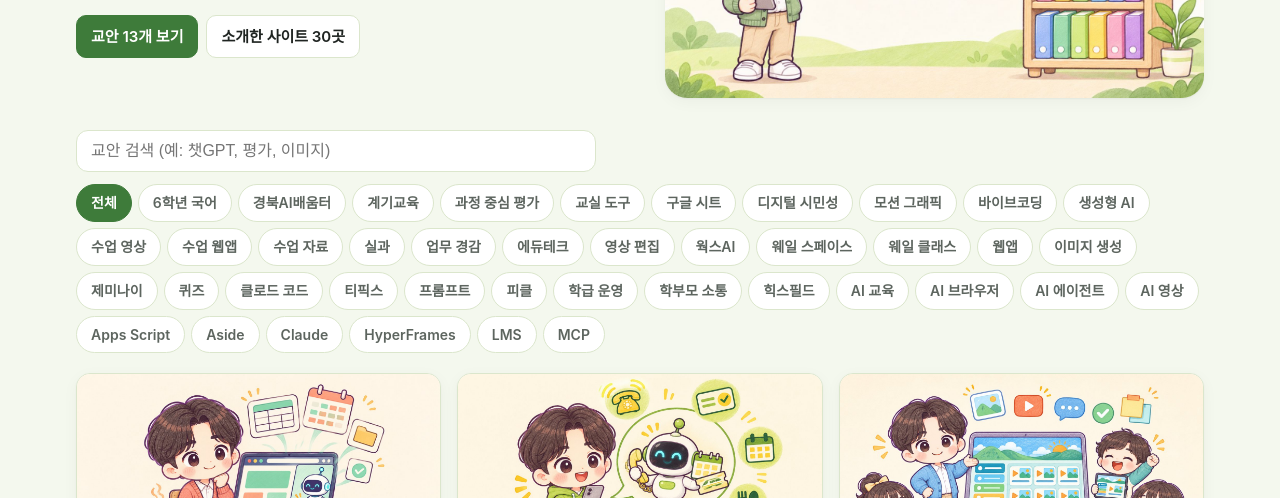
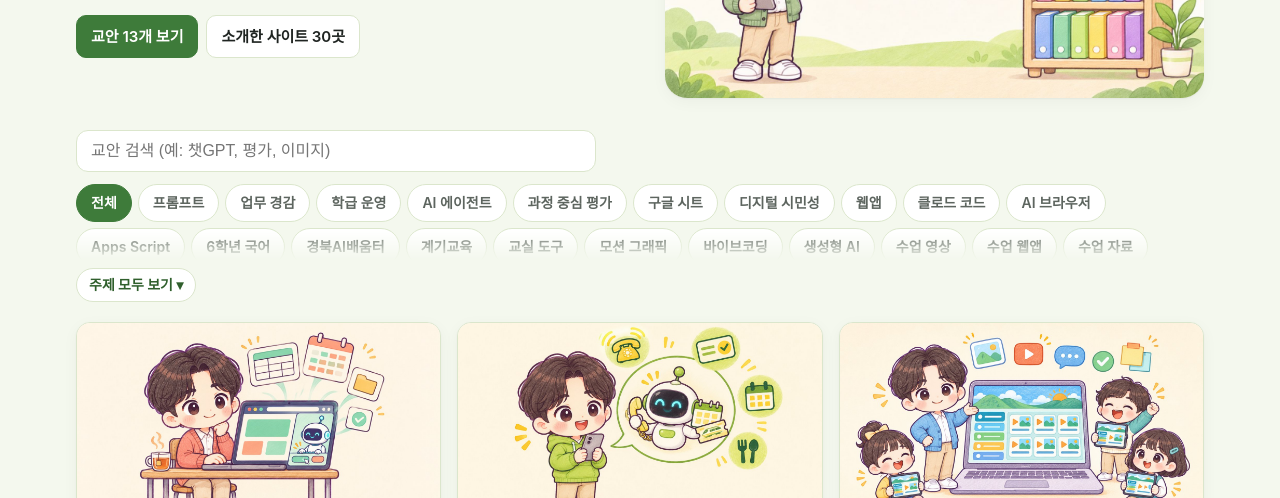
Before and after one commit to arongstar/-, an Astro site: page / in a window 1280 px wide. Shown: the part 302-800 px from the top of the page. Built offline with nearby package versions, Linux system fonts and the light colour scheme; Astro itself is replaced by a stand-in of ours; some packages are replaced by stand-ins of ours; a web font is replaced by a local one.

Commit message:
첫 화면 교안 목록을 쪽으로 나누기 (한 쪽에 9개)
- 1·2… 쪽 단추와 이전·다음, '13개 중 1–9' 표시 (클레이 단추)
- 검색·주제를 바꾸면 1쪽으로, 주소에 쪽·주제가 남아 교안을 보고 돌아와도 같은 쪽
- 주제 단추는 교안이 많은 순서로 두 줄만 먼저 보이고 '주제 모두 보기'로 펼치기

Co-Authored-By: Claude Opus 5.5 <noreply@anthropic.com>
Claude-Session: https://claude.ai/code/session_01AJYB53d8fy2PFeaojYrLjj

```diff
--- a/src/pages/index.astro
+++ b/src/pages/index.astro
@@ -7,7 +7,11 @@ import { url, formatDate } from '../lib/url';
 const lessons = (await getCollection('lessons', ({ data }) => !data.draft)).sort(
   (a, b) => b.data.date.getTime() - a.data.date.getTime(),
 );
-const tags = [...new Set(lessons.flatMap((l) => l.data.tags))].sort((a, b) => a.localeCompare(b, 'ko'));
+// 주제는 교안이 많은 순서(같으면 가나다순) — 앞쪽 두 줄만 먼저 보여요
+const tagCount = new Map<string, number>();
+lessons.flatMap((l) => l.data.tags).forEach((t) => tagCount.set(t, (tagCount.get(t) ?? 0) + 1));
+const tags = [...tagCount.keys()].sort((a, b) => tagCount.get(b)! - tagCount.get(a)! || a.localeCompare(b, 'ko'));
+const PER_PAGE = 9;
 const siteCount = (await getCollection('sites')).length;
 ---
 <Base>
@@ -27,10 +31,11 @@ const siteCount = (await getCollection('sites')).length;
   <section id="lessons">
     <div class="filter-bar">
       <input type="search" id="lesson-search" placeholder="교안 검색 (예: 챗GPT, 평가, 이미지)" aria-label="교안 검색" />
-      <div class="chips" role="group" aria-label="주제로 거르기">
+      <div class="chips tag-chips" id="tag-chips" role="group" aria-label="주제로 거르기">
         <button type="button" class="chip-btn active" data-tag="">전체</button>
         {tags.map((t) => <button type="button" class="chip-btn" data-tag={t}>{t}</button>)}
       </div>
+      <button type="button" class="chips-more" id="chips-more" hidden aria-expanded="false">주제 모두 보기 ▾</button>
     </div>
 
     <div class="lesson-grid">
@@ -55,31 +60,105 @@ const siteCount = (await getCollection('sites')).length;
       ))}
     </div>
     <p class="empty" id="lesson-empty" hidden>찾는 교안이 없어요. 다른 낱말로 검색해 보세요.</p>
+    <nav class="pager" id="pager" aria-label="교안 목록 쪽" data-per-page={PER_PAGE} hidden></nav>
   </section>
 
   <script>
     const search = document.getElementById('lesson-search') as HTMLInputElement;
     const cards = [...document.querySelectorAll<HTMLElement>('.lesson-card')];
     const empty = document.getElementById('lesson-empty')!;
-    let tag = '';
+    const pager = document.getElementById('pager')!;
+    const chipsBox = document.getElementById('tag-chips')!;
+    const moreBtn = document.getElementById('chips-more') as HTMLButtonElement;
+    const PER = Number(pager.dataset.perPage) || 9;
+    const params = new URLSearchParams(location.search);
+    let tag = params.get('tag') || '';
+    let page = Math.max(1, Number(params.get('page')) || 1);
+
+    // 주소에 쪽·주제를 남겨 두면, 교안을 보고 '뒤로' 왔을 때 같은 쪽으로 돌아와요
+    function saveUrl() {
+      const p = new URLSearchParams();
+      if (tag) p.set('tag', tag);
+      if (page > 1) p.set('page', String(page));
+      const qs = p.toString();
+      history.replaceState(null, '', location.pathname + (qs ? '?' + qs : '') + location.hash);
+    }
+
+    function btn(label: string, target: number, opts: { current?: boolean; disabled?: boolean; aria?: string } = {}) {
+      const b = document.createElement('button');
+      b.type = 'button';
+      b.className = 'pager-btn' + (opts.current ? ' current' : '');
+      b.textContent = label;
+      if (opts.aria) b.setAttribute('aria-label', opts.aria);
+      if (opts.current) b.setAttribute('aria-current', 'page');
+      if (opts.disabled) b.disabled = true;
+      else b.addEventListener('click', () => {
+        page = target;
+        apply();
+        document.getElementById('lessons')!.scrollIntoView({ behavior: 'smooth', block: 'start' });
+      });
+      return b;
+    }
+
     function apply() {
       const q = search.value.trim().toLowerCase();
-      let shown = 0;
-      cards.forEach((c) => {
-        const ok = (!tag || c.dataset.tags!.split('|').includes(tag)) && (!q || c.dataset.search!.includes(q));
-        c.hidden = !ok;
-        if (ok) shown++;
-      });
-      empty.hidden = shown > 0;
+      const matched = cards.filter(
+        (c) => (!tag || c.dataset.tags!.split('|').includes(tag)) && (!q || c.dataset.search!.includes(q)),
+      );
+      const pages = Math.max(1, Math.ceil(matched.length / PER));
+      if (page > pages) page = pages;
+      const start = (page - 1) * PER;
+      const visible = new Set(matched.slice(start, start + PER));
+      cards.forEach((c) => (c.hidden = !visible.has(c)));
+      empty.hidden = matched.length > 0;
+
+      pager.replaceChildren();
+      pager.hidden = pages <= 1;
+      if (pages > 1) {
+        pager.append(btn('‹ 이전', page - 1, { disabled: page === 1, aria: '이전 쪽' }));
+        for (let i = 1; i <= pages; i++) pager.append(btn(String(i), i, { current: i === page, aria: `${i}쪽` }));
+        pager.append(btn('다음 ›', page + 1, { disabled: page === pages, aria: '다음 쪽' }));
+        const info = document.createElement('span');
+        info.className = 'pager-info';
+        info.textContent = `${matched.length}개 중 ${start + 1}–${Math.min(start + PER, matched.length)}`;
+        pager.append(info);
+      }
+      saveUrl();
     }
-    search.addEventListener('input', apply);
-    document.querySelectorAll<HTMLButtonElement>('.chip-btn').forEach((b) =>
+
+    search.addEventListener('input', () => { page = 1; apply(); });
+    document.querySelectorAll<HTMLButtonElement>('.chip-btn').forEach((b) => {
+      if ((b.dataset.tag || '') === tag) {
+        document.querySelectorAll('.chip-btn').forEach((x) => x.classList.remove('active'));
+        b.classList.add('active');
+      }
       b.addEventListener('click', () => {
         document.querySelectorAll('.chip-btn').forEach((x) => x.classList.remove('active'));
         b.classList.add('active');
         tag = b.dataset.tag || '';
+        page = 1;
         apply();
-      }),
-    );
+      });
+    });
+
+    // 주제가 두 줄을 넘으면 접어 두고 '주제 모두 보기' 단추를 보여요
+    function fold() {
+      chipsBox.classList.remove('folded');
+      const tooTall = chipsBox.scrollHeight > 96;
+      moreBtn.hidden = !tooTall;
+      if (tooTall && moreBtn.getAttribute('aria-expanded') !== 'true') chipsBox.classList.add('folded');
+    }
+    moreBtn.addEventListener('click', () => {
+      const open = moreBtn.getAttribute('aria-expanded') !== 'true';
+      moreBtn.setAttribute('aria-expanded', String(open));
+      moreBtn.textContent = open ? '주제 접기 ▴' : '주제 모두 보기 ▾';
+      chipsBox.classList.toggle('folded', !open);
+    });
+    // 고른 주제가 접힌 줄에 있으면 펼쳐 둬요
+    const activeChip = chipsBox.querySelector<HTMLElement>('.chip-btn.active');
+    fold();
+    if (activeChip && !moreBtn.hidden && activeChip.getBoundingClientRect().top - chipsBox.getBoundingClientRect().top > 70) moreBtn.click();
+    window.addEventListener('resize', fold);
+    apply();
   </script>
 </Base>
--- a/src/styles/global.css
+++ b/src/styles/global.css
@@ -148,6 +148,24 @@ button { font: inherit; cursor: pointer; }
 }
 .check { display: inline-flex; align-items: center; gap: 8px; font-size: 15px; color: var(--muted); }
 
+.tag-chips.folded { max-height: 76px; overflow: hidden; -webkit-mask-image: linear-gradient(#000 60%, transparent); mask-image: linear-gradient(#000 60%, transparent); }
+.chips-more {
+  align-self: flex-start; margin-top: -4px; padding: 4px 12px; border-radius: 999px; border: 1px solid var(--line);
+  background: var(--surface); color: var(--accent-strong); font-size: 14px; font-weight: 700;
+}
+.chips-more:hover { border-color: var(--accent); }
+.pager { display: flex; flex-wrap: wrap; align-items: center; justify-content: center; gap: 8px; margin-top: 28px; }
+.pager-btn {
+  min-width: 44px; height: 44px; padding: 0 14px; border-radius: 999px; border: 0; font-weight: 700; font-size: 16px;
+  color: var(--text); background: var(--clay-bg); box-shadow: var(--clay-shadow);
+  transition: transform 0.15s ease, box-shadow 0.15s ease;
+}
+.pager-btn:hover:not(:disabled) { transform: translateY(-2px); }
+.pager-btn:active:not(:disabled) { transform: translateY(1px); box-shadow: var(--clay-shadow-press); }
+.pager-btn.current { background: var(--accent); color: #fff; box-shadow: var(--clay-shadow-press); cursor: default; }
+.pager-btn:disabled:not(.current) { opacity: 0.4; cursor: default; }
+.pager-btn:focus-visible { outline: 3px solid var(--accent); outline-offset: 3px; }
+.pager-info { width: 100%; text-align: center; color: var(--muted); font-size: 14px; }
 .lesson-grid { display: grid; grid-template-columns: repeat(auto-fill, minmax(300px, 1fr)); gap: 16px; }
 .lesson-card {
   display: flex; flex-direction: column; gap: 0; padding: 0; overflow: hidden; border-radius: var(--radius);
```
